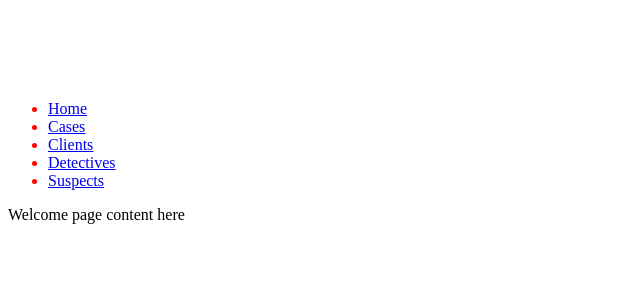
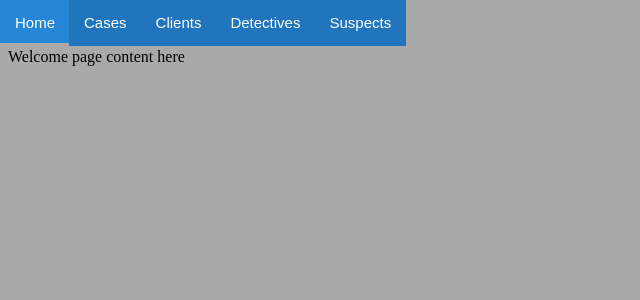
Before and after one commit to xbs1/Espionatge, a Django app: page / in a window 1280 px wide. Shown: the top 300 px of the page, without its empty margins (0-640 px from the left). Run offline with Django 3.2, Linux system fonts and the light colour scheme.

Commit message:
barra CSS

```diff
--- a/Espionatge/static/base.css
+++ b/Espionatge/static/base.css
@@ -1,27 +1,25 @@
-#button {
-	padding: 0;
+
+body{
+	background-color:DarkGray;
 }
 
-#button li {
-	display: inline;
+#NavBar {
+	margin-top:14px;
+	margin-left:-3px;
+}
+#NavBar a {
+	margin-top:100px;
+	font-family: Arial;
+	font-size:15px;
+	text-decoration: none;
+	padding: 15px;
+	background-color: #2175bc;
+	color: #fff;
+	margin-left:-5px;
 }
 
-#button li a {
-	font-family: Arial;
-	font-size:11px;
-	text-decoration: none;
-	float:left;
-	padding: 10px;
-	background-color: #2175bc;
-	color: #fff;
-}
-
-#button li a:hover {
+#NavBar a:hover {
 	background-color: #2586d7;
 	margin-top:-2px;
 	padding-bottom:12px;
 }
-ul{
-color:red;
-margin-top:100px;
-}
--- a/appEspionatge/templates/base.html
+++ b/appEspionatge/templates/base.html
@@ -7,15 +7,14 @@
 </head>
 
 <body>
-    <div id="sidebar">
-        {% block sidebar %}
-        <ul>
-            <li><a href="/">Home</a></li>
-            <li><a href="/cases/">Cases</a></li>
-            <li><a href="/clients/">Clients</a></li>
-            <li><a href="/detectives/">Detectives</a></li>
-			<li><a href="/suspects/">Suspects</a></li>
-        </ul>
+
+    <div id="NavBar">
+        {% block NavBar %}
+            <a href="/">Home</a>
+            <a href="/cases/">Cases</a>
+            <a href="/clients/">Clients</a>
+            <a href="/detectives/">Detectives</a>
+			<a href="/suspects/">Suspects</a>
         {% endblock %}
     </div>
 
```
